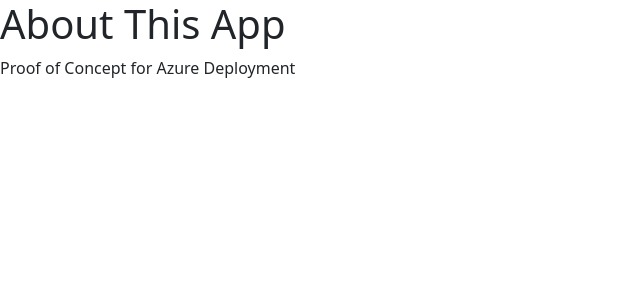
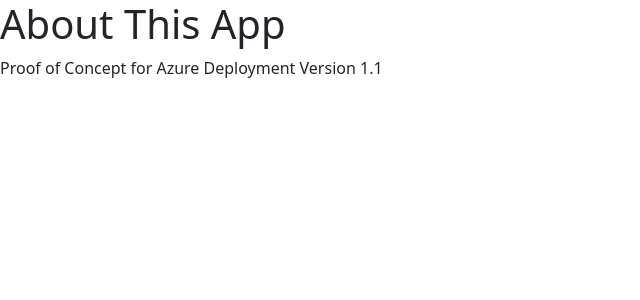
Before and after one commit to littlecapa/flaskWebApp, a Flask app: page /alive in a window 1280 px wide. Shown: the top 300 px of the page, without its empty margins (0-640 px from the left). Run offline with Flask 2, Linux system fonts and the light colour scheme; some libraries are stand-ins or nearby versions.

Commit message:
Version Nr increased

```diff
--- a/templates/alive.html
+++ b/templates/alive.html
@@ -7,7 +7,7 @@
    <body>
      <main>
           <h1>About This App</h1>
-          <p>Proof of Concept for Azure Deployment</p>
+          <p>Proof of Concept for Azure Deployment Version 1.1</p>
      </main>
    </body>
 </html>
```
